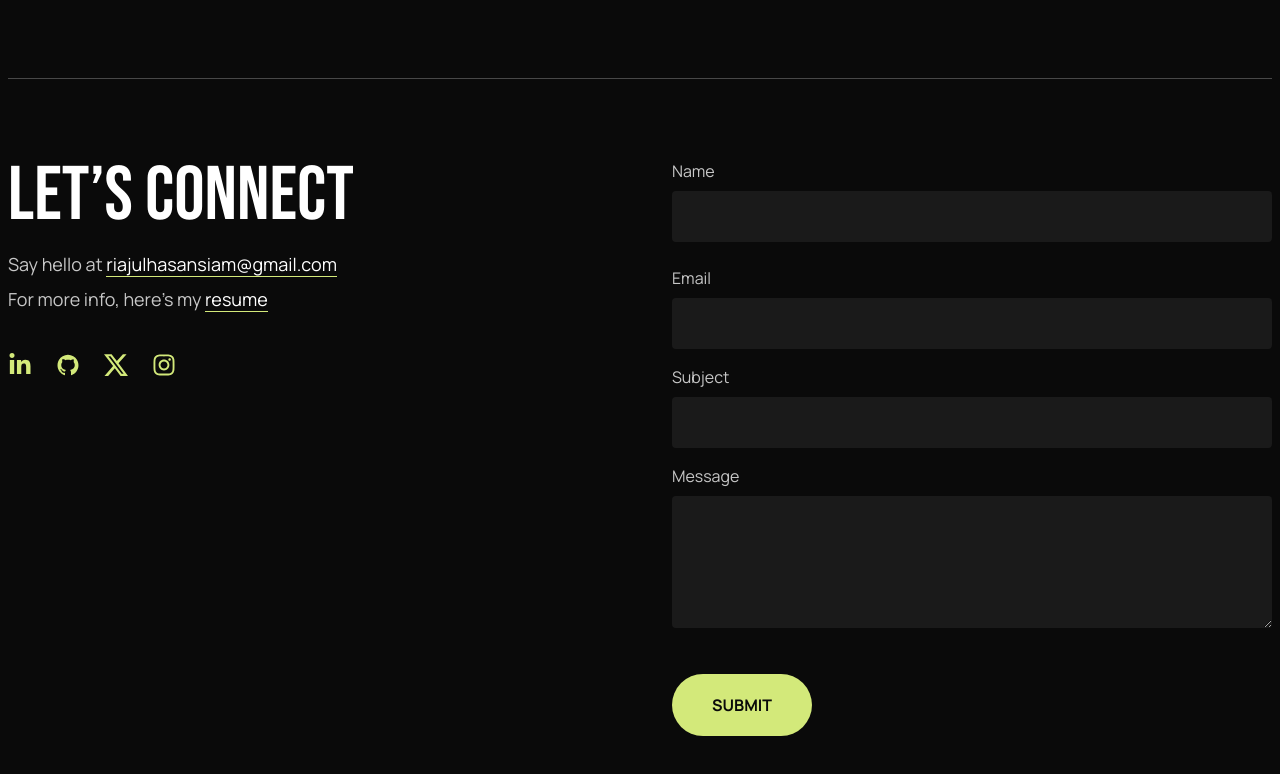
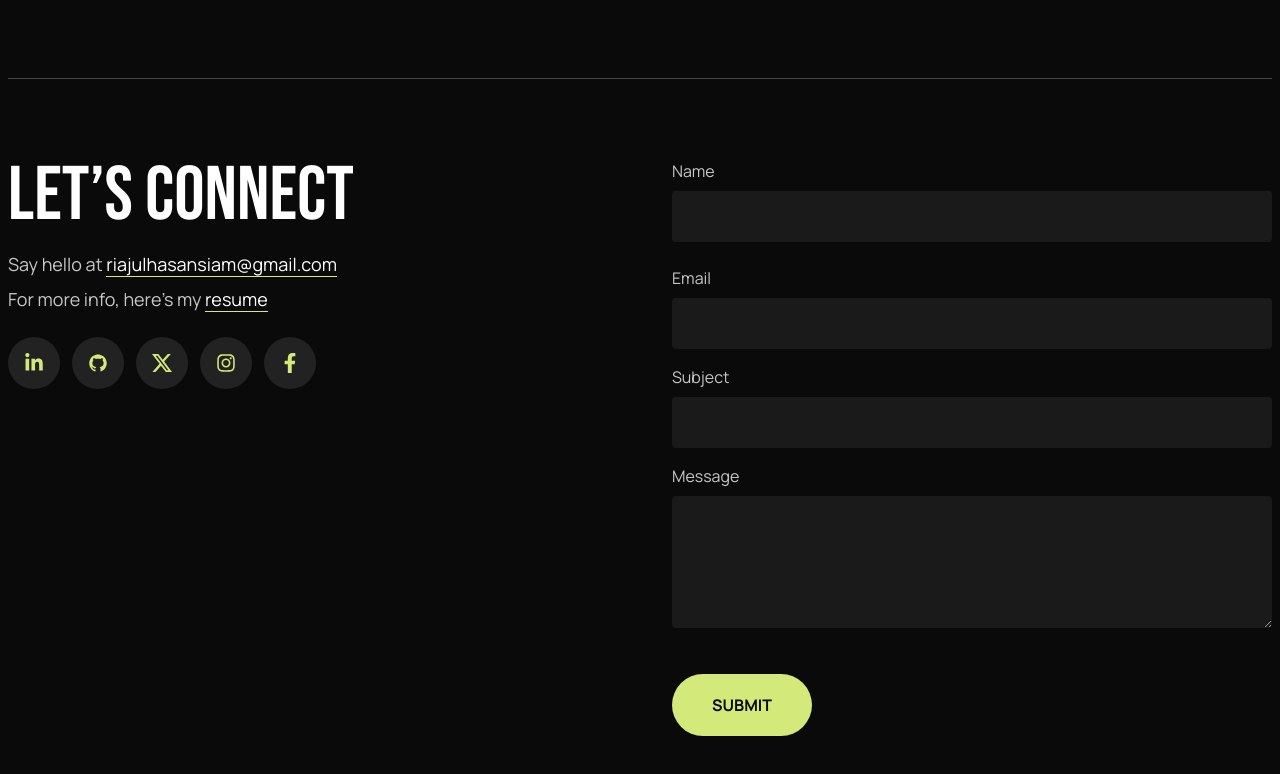
Before and after one commit to Riajul-56/Protfolio, a React (Vite) app: page / in a window 1280 px wide. Shown: the part 4214-4988 px from the top of the page. Built offline with nearby package versions, Linux system fonts and the light colour scheme.

Commit message:
feat: add Facebook icon to Footer and enhance social links layout

```diff
--- a/src/section/Footer.jsx
+++ b/src/section/Footer.jsx
@@ -5,6 +5,7 @@ import { FaLinkedinIn } from "react-icons/fa";
 import { AiFillGithub } from "react-icons/ai";
 import { BsTwitterX } from "react-icons/bs";
 import { FaInstagram } from "react-icons/fa";
+import { FaFacebookF } from "react-icons/fa";
 
 const Footer = () => {
   return (
@@ -36,23 +37,49 @@ const Footer = () => {
               </a>
             </p>
 
-            <a className="text-link gap-6 text-2xl mt-10 flex">
-              <FaLinkedinIn />
-              <AiFillGithub />
-              <BsTwitterX />
-              <FaInstagram />
-            </a>
+            <div className="text-link gap-3 text-xl mt-6 flex">
+              <a
+                href="https://www.linkedin.com/in/riajul-hasan112/"
+                className="bg-[#222222] p-4 rounded-full  hover:bg-btn hover:text-primary_bg transition duration-250"
+              >
+                <FaLinkedinIn />
+              </a>
+              <a
+                href="https://github.com/Riajul-56"
+                className="bg-[#222222] p-4 rounded-full  hover:bg-btn hover:text-primary_bg transition duration-250"
+              >
+                <AiFillGithub />
+              </a>
+              <a
+                href="https://x.com/riajul_hasan112"
+                className="bg-[#222222] p-4 rounded-full  hover:bg-btn hover:text-primary_bg transition duration-250"
+              >
+                <BsTwitterX />
+              </a>
+              <a
+                href="https://www.instagram.com/riajul_hasan/"
+                className="bg-[#222222] p-4 rounded-full  hover:bg-btn hover:text-primary_bg transition duration-250"
+              >
+                <FaInstagram />
+              </a>
+              <a
+                href="https://www.facebook.com/riajul1833"
+                className="bg-[#222222] p-4 rounded-full  hover:bg-btn hover:text-primary_bg transition duration-250"
+              >
+                <FaFacebookF />
+              </a>
+            </div>
           </div>
 
           <div>
             <form className="sm:w-[600px] w-full">
               <div className="mb-6">
-                <label className="block text-primary_text text-[16px] font-secondary_font font-normal mb-2">
+                <label className="block text-primary_text text-[16px] font-secondary_font font-normal mb-2 ">
                   Name
                 </label>
                 <input
                   type="text"
-                  className="w-full bg-[#1A1A1A] py-[12px] rounded-[4px] text-heading_text text-[18px] font-secondary_font font-normal"
+                  className="w-full bg-[#1A1A1A] py-[12px] rounded-[4px] text-heading_text text-[18px] font-secondary_font font-normal px-2"
                 />
               </div>
 
@@ -62,7 +89,7 @@ const Footer = () => {
                 </label>
                 <input
                   type="email"
-                  className="w-full bg-[#1A1A1A] py-[12px] rounded-[4px] text-heading_text text-[18px] font-secondary_font font-normal"
+                  className="w-full bg-[#1A1A1A] py-[12px] rounded-[4px] text-heading_text text-[18px] font-secondary_font font-normal px-2"
                 />
               </div>
 
@@ -72,7 +99,7 @@ const Footer = () => {
                 </label>
                 <input
                   type="text"
-                  className="w-full bg-[#1A1A1A] py-[12px] rounded-[4px] text-heading_text text-[18px] font-secondary_font font-normal"
+                  className="w-full bg-[#1A1A1A] py-[12px] rounded-[4px] text-heading_text text-[18px] font-secondary_font font-normal px-2"
                 />
               </div>
 
@@ -82,7 +109,7 @@ const Footer = () => {
                 </label>
                 <textarea
                   rows="4"
-                  className="w-full bg-[#1A1A1A] py-[12px] rounded-[4px] text-heading_text text-[18px] font-secondary_font font-normal"
+                  className="w-full bg-[#1A1A1A] py-[12px] rounded-[4px] text-heading_text text-[18px] font-secondary_font font-normal px-2"
                 ></textarea>
               </div>
             </form>
```
